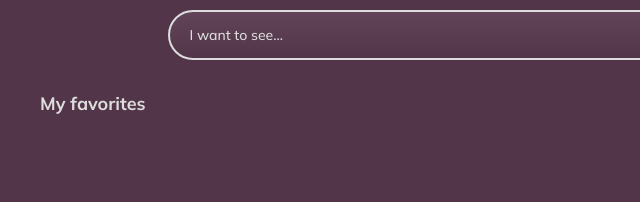
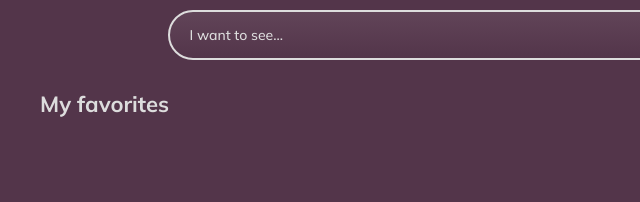
Before and after one commit to badilleins/Album, a plain HTML site: page index.html in a window 1280 px wide. Shown: the part 238-440 px from the top of the page, 0-640 px from the left. Drawn offline with Linux system fonts and the light colour scheme; grey boxes are pictures that could not be loaded.

Commit message:
fix-problems

```diff
--- a/css/main.scss
+++ b/css/main.scss
@@ -116,7 +116,7 @@ p{
   padding-left:30px;
   overflow-x:scroll;
 }
-.carousel-sec__title{
+.carousel-sec__title a{
   display: inline-block;
   padding:20px 0 20px 40px;
   font-size: $big-font;
@@ -187,7 +187,7 @@ footer a:hover{
   text-decoration: underline;
 }
 /*Desplegable menu*/
-.head__navigation:hover ul, ul:hover{
+.head__navigation:hover ul, .bar__container:hover{
   display: block;
 }
 .navigation__bar .bar__container li a:hover{
@@ -252,6 +252,9 @@ footer a:hover{
   .list-container .list-container__item{
     display: inline-block;
   }
+  .carousel-sec__title a{
+    font-size: $almost-huge-font;
+  }
   .container__video:hover ~ .container__video{
     transform: translate3d(100px, 0, 0);
   }
```
Also changed, not shown: css/main.css, 1 other file.
